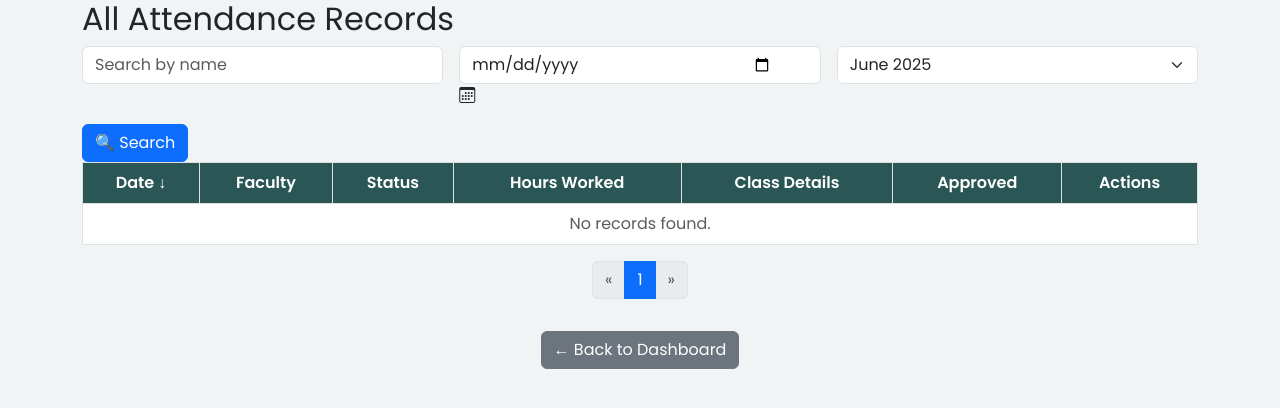
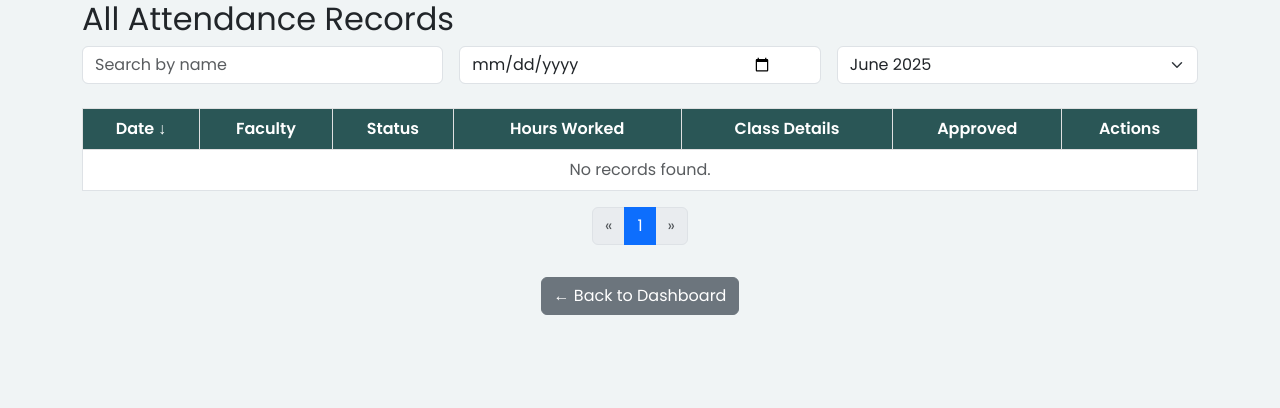
Before and after one commit to hameema-git/faculty-attendance-mng, a Django app: page /admin-view-attendance/ in a window 1280 px wide. Shown: the top 408 px of the page. Run offline with Django 5.2, Linux system fonts and the light colour scheme; data comes from the database, SQL or seed files in the repository.

Commit message:
new commit2

```diff
--- a/attendance/templates/attendance/admin_view_attendance.html
+++ b/attendance/templates/attendance/admin_view_attendance.html
@@ -451,7 +451,8 @@
         <div class="col-12 col-md-6 col-lg-4 position-relative">
             <input type="date" id="date" name="date" class="form-control pe-5"
                    value="{{ search_date }}" onchange="this.form.submit()" />
-            <i class="bi bi-calendar3 date-icon"></i>
+
+            <!-- <i class="bi bi-calendar3 date-icon"></i> -->
         </div>
         <div class="col-md-4">
             <select name="month_year" class="form-select">
@@ -463,10 +464,11 @@
                     </option>
                 {% endfor %}
             </select>
+            <br>
         </div>
-        <div class="col-12 col-md-auto d-grid">
+        <!-- <div class="col-12 col-md-auto d-grid">
             <button type="submit" class="btn btn-primary">🔍 Search</button>
-        </div>
+        </div> -->
     </form>
 
     <!-- Attendance Table -->
```
